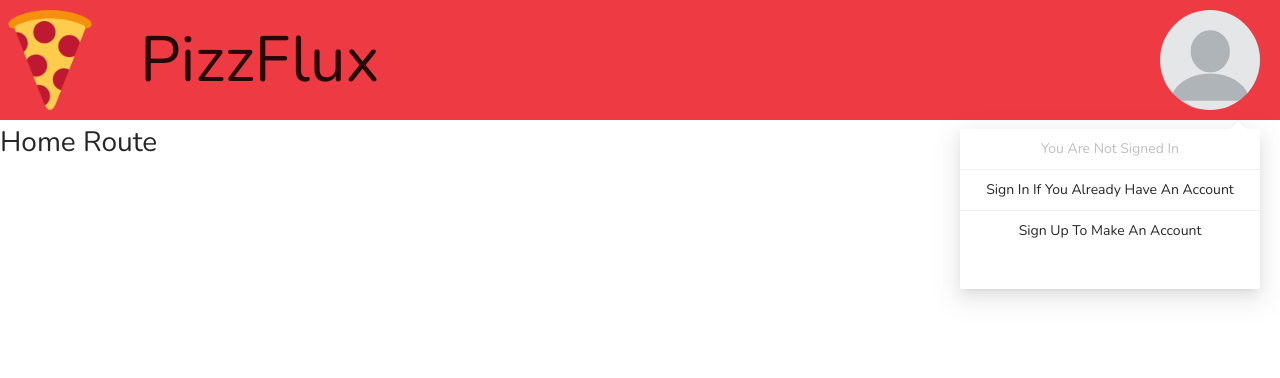
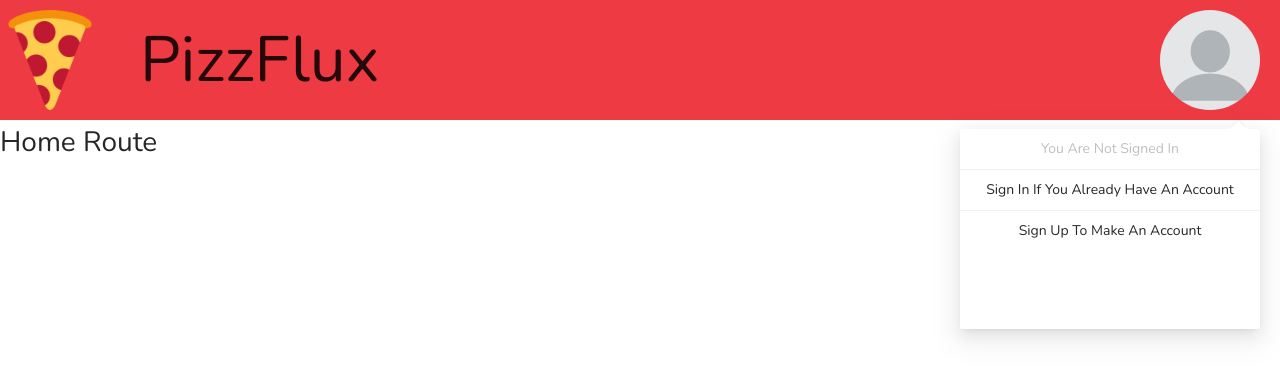
Before and after one commit to kshipra-jadav/Pizza-Ordering-App, a React (Create React App) app in the folder client/: page / in a window 1280 px wide. Both pictures are taken after a click on the picture 1210 px from the left and 60 px from the top of the page. Shown: the top 378 px of the page. Built offline with nearby package versions, Linux system fonts and the light colour scheme.

Commit message:
frontend - integrated navbar with signin

```diff
--- a/client/src/components/Navbar.tsx
+++ b/client/src/components/Navbar.tsx
@@ -1,4 +1,5 @@
 import { FC, useState, MouseEvent, MouseEventHandler, useEffect, useContext } from "react"
+import axios from "axios"
 
 import "./navbar.styles.css"
 import logo from "../assets/logo.png"
@@ -13,10 +14,12 @@ const Navbar: FC = (): JSX.Element => {
 
 	const { loggedIn, setLoggedIn }: any = useContext(UserContext)
 
+	if(loggedIn) {
 
-	useEffect(() => {
-		if (loggedIn) {
-			let myItems = [
+	}
+
+	// TODO - Add Type Declaration
+	const loggedInItems: any = [
 		{
 			key: '1',
 			label: (
@@ -57,10 +60,17 @@ const Navbar: FC = (): JSX.Element => {
 				</a>
 			),
 		},
+		{
+			type: "divider"
+		},
+		{
+			key: '5',
+			label: (
+				<Link to={'/pizzas'} > Order Pizza! </Link>
+			),
+		},
 	]
-			setMenuItems(myItems)
-		} else {
-			let myItems = [
+	const loggedOutItems: any = [
 		{
 			key: '1',
 			label: (
@@ -83,15 +93,14 @@ const Navbar: FC = (): JSX.Element => {
 			label: ( <Link to={ "/signUp" }>Sign Up To Make An Account</Link> )
 		}
 	]
-			setMenuItems(myItems)
-		}
-	}, [])
+
+
 	const menu = (
 		<Menu
-			items={menuItems}
+			items={loggedIn ? loggedInItems : loggedOutItems}
 			style={{
 				width: "300px",
-				height: "160px",
+				height: "200px",
 				textAlign: "center"
 			}}
 		/>
--- a/client/src/index.css
+++ b/client/src/index.css
@@ -2,6 +2,7 @@
 
 * {
   font-family: "Nunito", serif;
+  scroll-behavior: smooth;
 
 }
 
```
Lines whose indentation alone changed are shown as unchanged.
